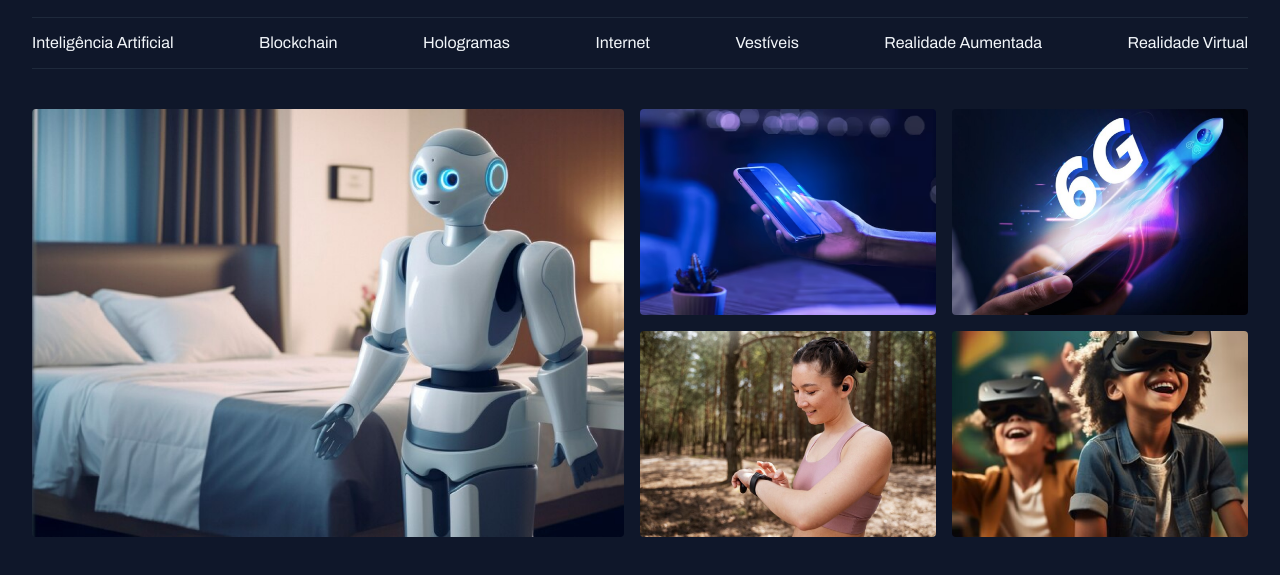
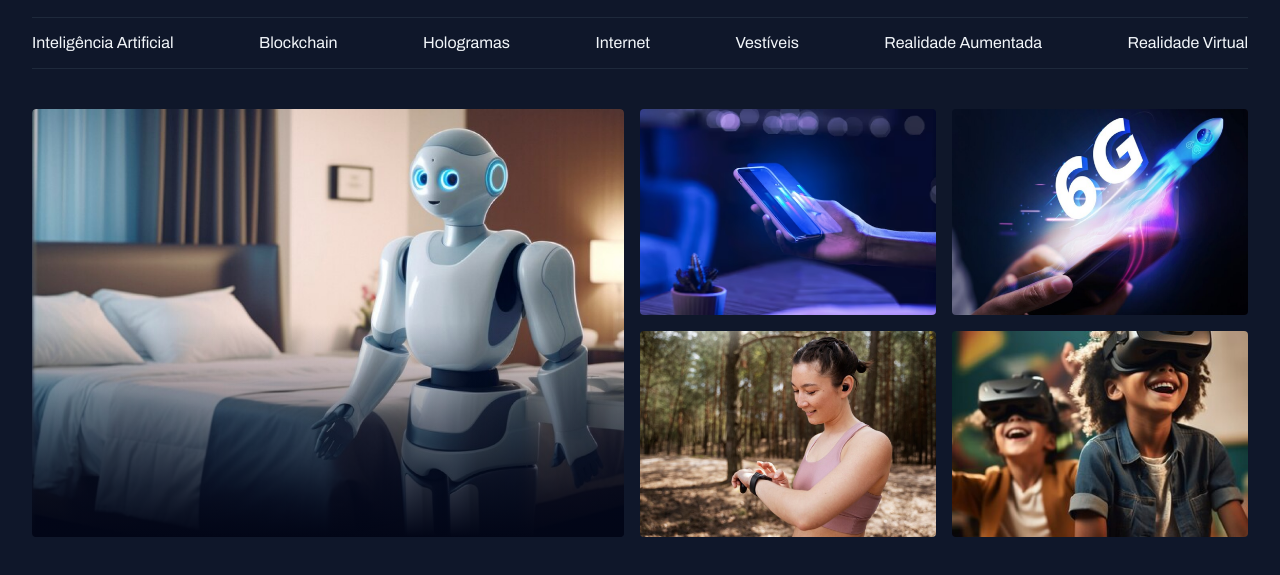
Before and after one commit to vc2024j10/Full-Stack-Projeto-portal-de-not-cias, a plain HTML site: page index.html in a window 1280 px wide. Shown: the part 55-630 px from the top of the page. Drawn offline with Linux system fonts and the light colour scheme.

Commit message:
Adicionando fundo a img .card

```diff
--- a/index.html
+++ b/index.html
@@ -42,7 +42,7 @@
 
   <main class="grid container">
     <section id="featured" class="grid grid-flow-col gap-16">
-      <div>
+      <div class="card">
         <img src="assets/images/Image 01.png" alt="Imagem de um robô">
       </div>
 
--- a/styles/sections.css
+++ b/styles/sections.css
@@ -4,4 +4,24 @@
   object-fit: cover;
   border-radius: 4px;
   }
+
+  .card {
+    /*&::before = .card::before*/
+    border-radius: 4px;
+    overflow: hidden;
+    position: relative;
+
+    &::before {
+    /*serviu para escurecer a metade da imagem*/
+    content: "";
+    position: absolute;
+    inset: 0;
+    top: 50%;
+    background: linear-gradient(
+      180deg,
+      transparent 0%,
+      #020617 100%
+    );
+    }
+  }
 }
```
